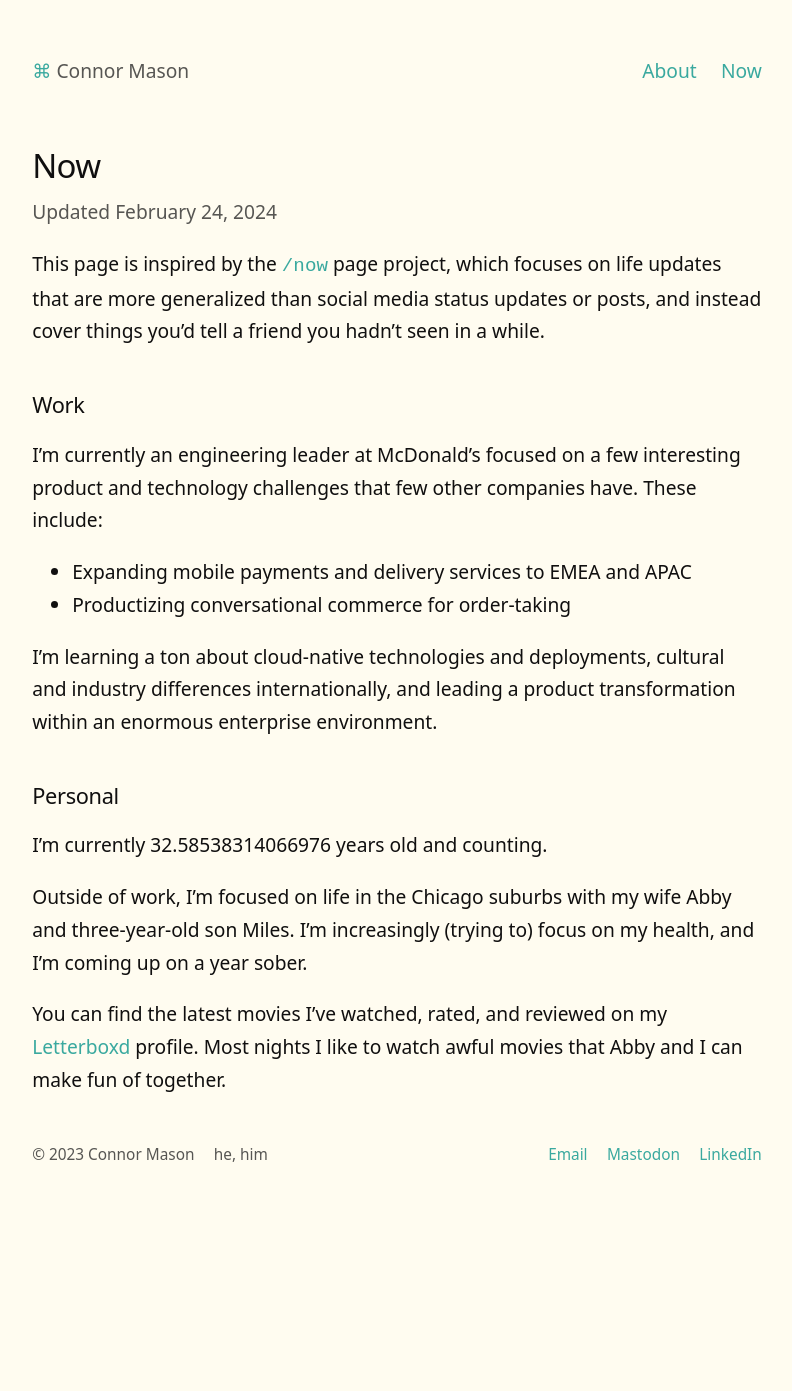
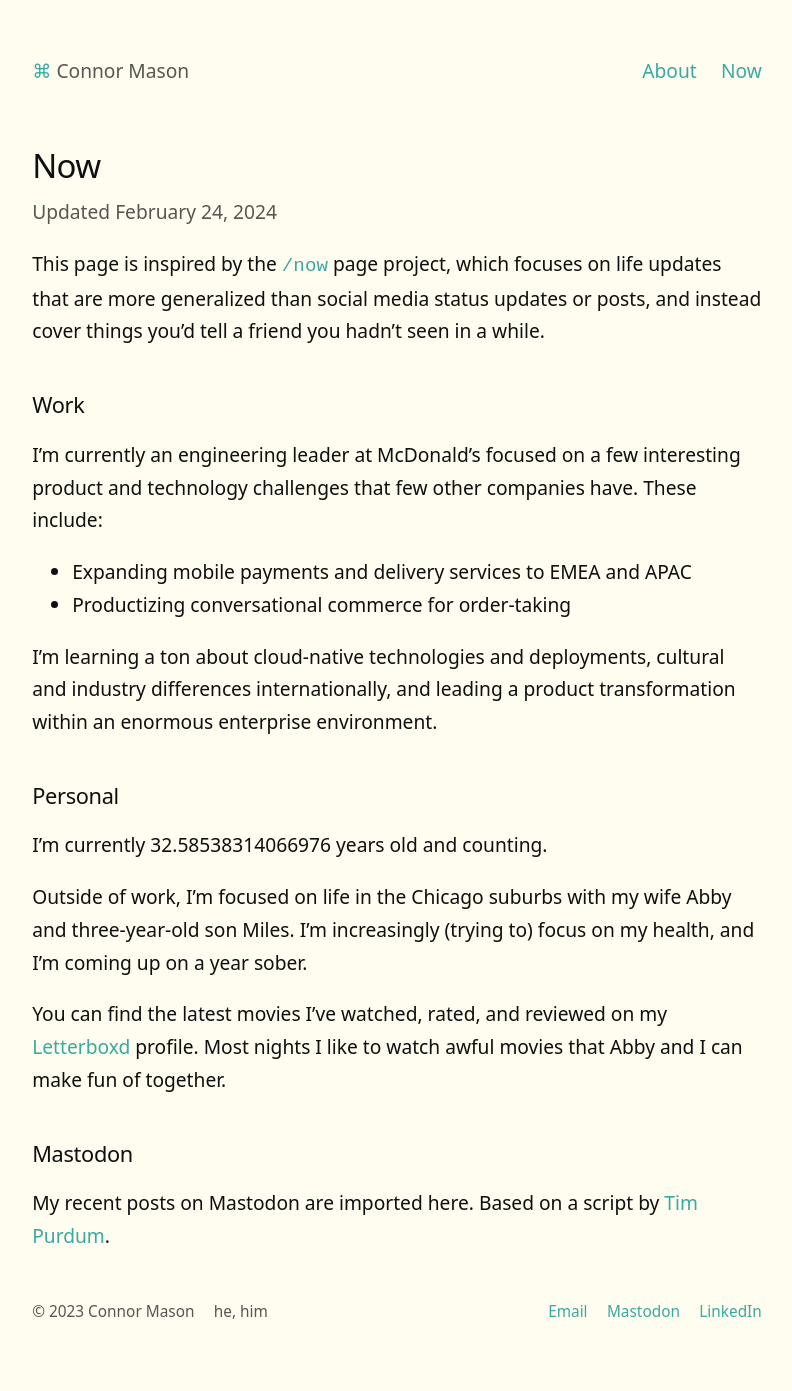
Before and after one commit to conmas/site, a Jekyll site: the page built from _pages/now.md, in a window 1280 px wide. Shown: the whole page, without its empty margins (243-1035 px from the left). Built offline with Jekyll 4.4.1, drawn with Linux system fonts in a browser that asks for light colours; before the commit the page ends 1235 px from its top, so only the background shows below that; some of the changed lines change nothing that is shown.

Commit message:
Adding mastodon feed

```diff
--- a/_pages/now.md
+++ b/_pages/now.md
@@ -27,3 +27,9 @@
 Outside of work, I’m focused on life in the Chicago suburbs with my wife Abby and three-year-old son Miles. I’m increasingly (trying to) focus on my health, and I’m coming up on a year sober.
 
 You can find the latest movies I’ve watched, rated, and reviewed on my [Letterboxd](https://letterboxd.com/conmas) profile. Most nights I like to watch awful movies that Abby and I can make fun of together.
+
+## Mastodon
+
+My recent posts on Mastodon are imported here. Based on a script by [Tim Purdum](https://github.com/TimPurdum/timpurdum.github.io/blob/main/main.js).
+
+<script src="./mastodon.js"></script>
--- /dev/null
+++ b/mastodon.js
@@ -0,0 +1,47 @@
+const rss_url = 'https://hachyderm.io/@connor.rss';
+let mastoDiv = document.getElementById('mastodon');
+
+fetch(rss_url)
+	.then(response => response.text())
+	.then(str => new window.DOMParser().parseFromString(str, "text/xml"))
+	.then(data => {
+		console.log(data);
+		const items = data.querySelectorAll("item");
+		const monthFormatter = new Intl.DateTimeFormat('en', { month: 'long'});
+		const dayFormatter = new Intl.DateTimeFormat('en', { day: 'numeric'});
+		const yearFormatter = new Intl.DateTimeFormat('en', { year: 'numeric'});
+		items.forEach(el => {
+			let content = el.querySelector("description").innerHTML.trim();
+			if (content.includes("Content warning:")) {
+				return;
+			}
+			let date = new Date(el.querySelector("pubDate").innerHTML);
+			let article = document.createElement('article');
+			let month = monthFormatter.format(date);
+			let day = dayFormatter.format(date);
+			let year = yearFormatter.format(date);
+			article.innerHTML = `<h3>${month} ${day}, ${year}</h3>`;
+			article.innerHTML += decodeEntity(content);
+
+			let media = el.querySelector("content");
+			if (media !== null) {
+				let mediaUrl = media.getAttribute("url");
+				if (mediaUrl !== null) {
+					article.innerHTML += `<img src="${mediaUrl}" />`;
+				}
+			}
+
+			let link = document.createElement('a');
+			link.target = '_blank';
+			link.href = el.querySelector("link").innerHTML;
+			link.appendChild(article);
+			mastoDiv.appendChild(link);
+		});
+
+	});
+
+function decodeEntity(inputStr) {
+	var textarea = document.createElement("textarea");
+	textarea.innerHTML = inputStr;
+	return textarea.value;
+}
```
